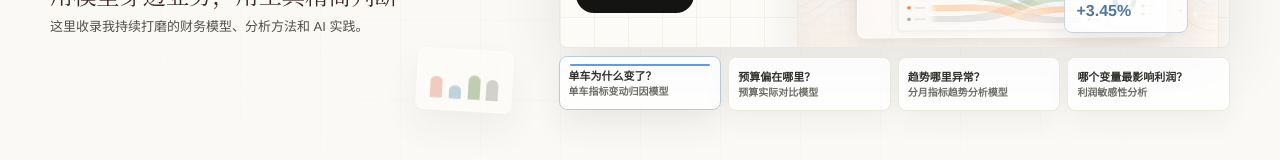
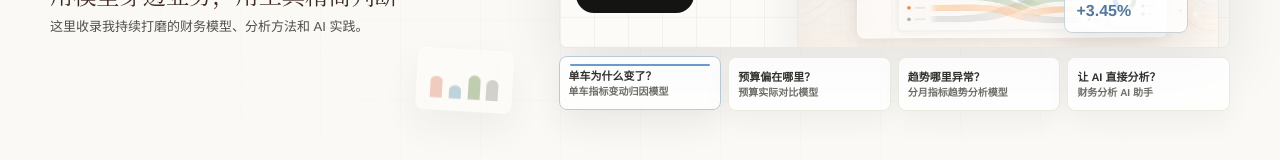
Before and after one commit to yinpengtao2002-ai/yinpengtao2002-ai.github.io, a Next.js app: page / in a window 1280 px wide. Shown: the part 460-620 px from the top of the page. Built offline with nearby package versions, Linux system fonts and the light colour scheme.

Commit message:
Feature finance AI in home hero

```diff
--- a/src/components/home/HeroModelStage.tsx
+++ b/src/components/home/HeroModelStage.tsx
@@ -55,16 +55,16 @@ const HERO_MODEL_STAGES = [
     accent: "#788c5d",
   },
   {
-    slug: "sensitivity-analysis",
-    question: "哪个变量最影响利润？",
-    title: "利润敏感性分析",
-    description: "围绕销量、净收入、成本、费用和税费做情景调整，快速判断利润对关键变量的敏感程度。",
-    insight: "把假设变成排序，再把排序变成判断。",
-    metricLabel: "利润影响",
-    metricValue: "变量排序",
-    href: "/finance/sensitivity-analysis",
-    previewImage: "/images/product-stage/profit-sensitivity-preview.webp",
-    previewAlt: "利润敏感性分析的敏感性排序、利润瀑布、双变量矩阵和结果卡预览",
+    slug: "finance-ai-assistant",
+    question: "让 AI 直接分析？",
+    title: "财务分析 AI 助手",
+    description: "上传经营明细后，直接用自然语言追问单车边际、环比同比、维度排名和变化来源，并在聊天里生成图表。",
+    insight: "把问题说出来，让结果连同图表一起落地。",
+    metricLabel: "对话分析",
+    metricValue: "问答 → 图表",
+    href: "/finance/finance-ai-assistant",
+    previewImage: "/images/product-stage/finance-ai-assistant-preview.webp",
+    previewAlt: "财务分析 AI 助手的对话、趋势、排名和瀑布桥图表预览",
     accent: "#d97757",
   },
 ];
```
Also changed, not shown: 1 other file (tests, documents, lock files or other folders).
